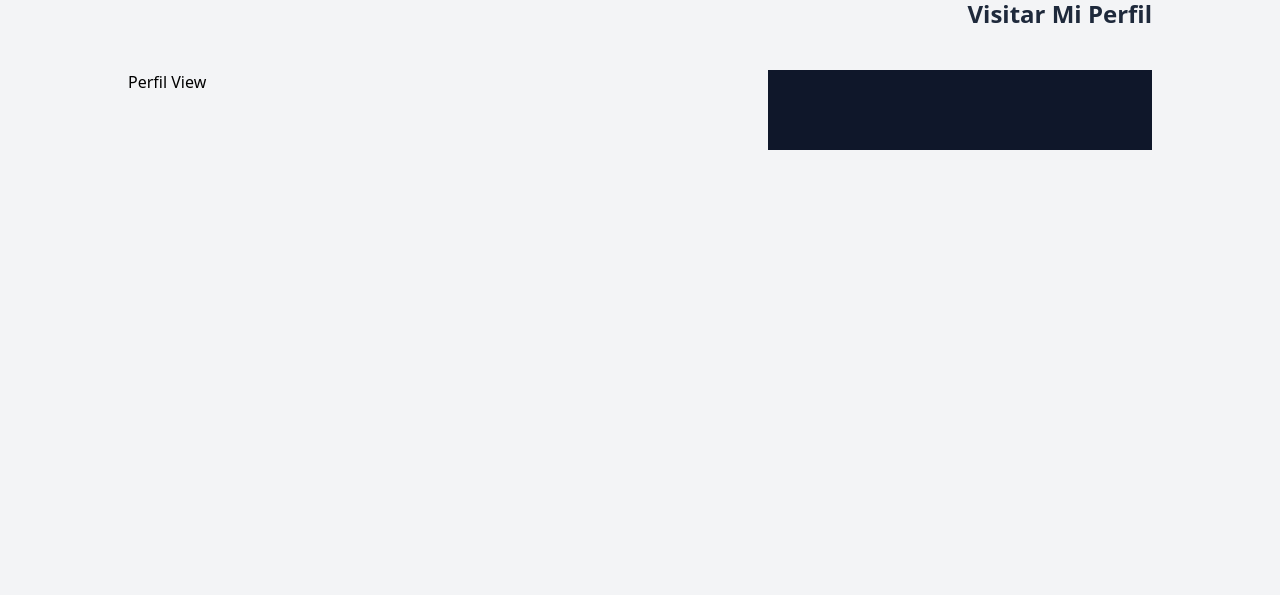
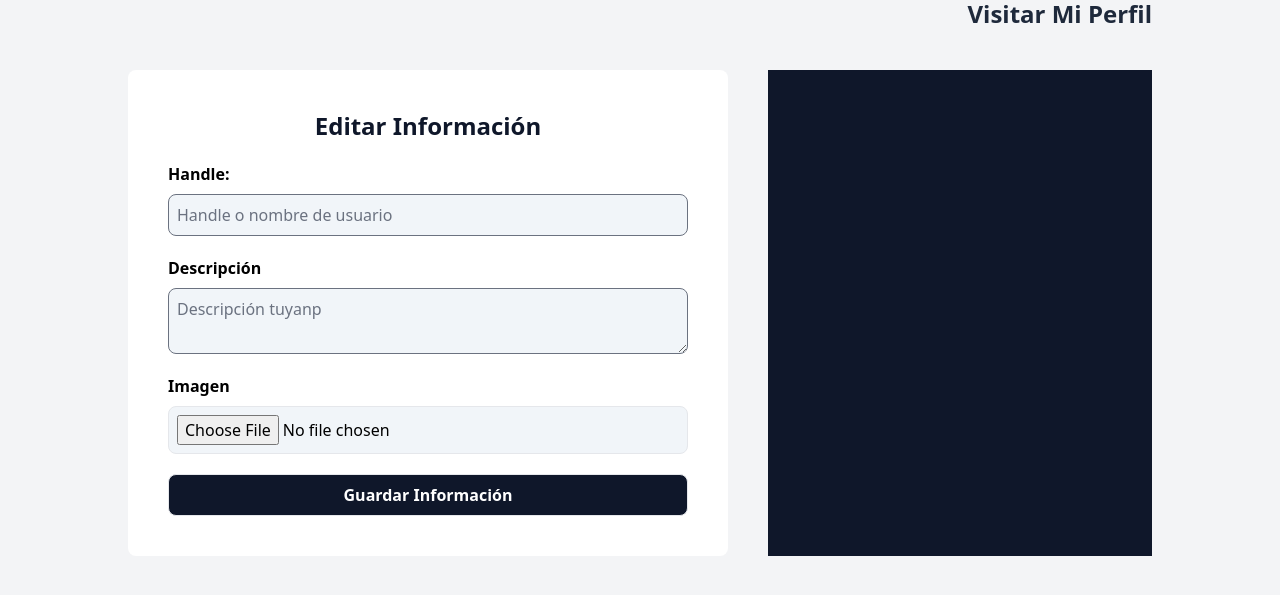
Before and after one commit to AlanAltamiranoH1504/DevTree_Express_Mongo_FrontEnd, a React (Vite) app: page /administracion/perfil in a window 1280 px wide. Shown: the part 239-834 px from the top of the page. Built offline with nearby package versions, Linux system fonts and the light colour scheme; no server answers.

Commit message:
feat: add React Query hook useQuery for in-session user lookup - add ts file for backend API request functions - add useQuery for user search request in session - add ReactQuery global configuration in application - add profile edit view

```diff
--- a/package.json
+++ b/package.json
@@ -11,6 +11,8 @@
   },
   "dependencies": {
     "@heroicons/react": "^2.2.0",
+    "@tanstack/react-query": "^5.80.7",
+    "@tanstack/react-query-devtools": "^5.80.7",
     "axios": "^1.10.0",
     "react": "^19.1.0",
     "react-dom": "^19.1.0",
--- /dev/null
+++ b/src/api/DevTreeAPI.ts
@@ -0,0 +1,14 @@
+import {clienteAxios} from "../axios/ClienteAxios";
+
+export async function getUsuarioEnSesion() {
+    try {
+        const {data} = await clienteAxios.get("/admin", {
+            headers: {
+                "Authorization": "Bearer " + localStorage.getItem("AUTH_JWT")
+            }
+        });
+        return data;
+    }catch (e) {
+        console.log("Error getUsuarioEnSesion: " + e);
+    }
+}
--- a/src/layouts/AppLayout.tsx
+++ b/src/layouts/AppLayout.tsx
@@ -1,8 +1,18 @@
 import {Fragment} from "react";
 import {Link, Outlet} from "react-router-dom";
+import {useQuery} from "@tanstack/react-query";
 import NavigationTabs from "../components/NavigationTabs";
+import {getUsuarioEnSesion} from "../api/DevTreeAPI";
 
 const AppLayout = () => {
+
+    const {data, isLoading, error} = useQuery({
+        queryKey: ["usuarioInSession"],
+        queryFn: getUsuarioEnSesion,
+        refetchOnWindowFocus: false
+    });
+
+    console.log(data);
     return (
         <Fragment>
             <header className="bg-slate-900 py-5">
--- a/src/main.tsx
+++ b/src/main.tsx
@@ -3,10 +3,17 @@ import {createRoot} from 'react-dom/client'
 import './index.css'
 import Router from "./router";
 import {ToastContainer} from "react-toastify";
+import {QueryClient, QueryClientProvider} from "@tanstack/react-query";
+import {ReactQueryDevtools} from "@tanstack/react-query-devtools";
 
+
+const queryClient = new QueryClient();
 createRoot(document.getElementById('root')!).render(
     <StrictMode>
-        <Router/>
-        <ToastContainer/>
+        <QueryClientProvider client={queryClient}>
+            <Router/>
+            <ReactQueryDevtools/>
+            <ToastContainer/>
+        </QueryClientProvider>
     </StrictMode>,
 )
--- a/src/views/PerfilView.tsx
+++ b/src/views/PerfilView.tsx
@@ -1,8 +1,30 @@
-import {Fragment} from "react";
-
 const PerfilView = () => {
     return (
-        <Fragment>Perfil View</Fragment>
+        <form className="bg-white p-10 rounded-lg space-y-5">
+            <legend className="text-2xl font-semibold text-slate-900 text-center">Editar Información</legend>
+            <div className="grid grid-cols-1 gap-2">
+                <label className="font-semibold" htmlFor="handle">Handle:</label>
+                <input type="text" name="handle" id="handle" className=" bg-slate-100 rounded-lg p-2" placeholder="Handle o nombre de usuario"/>
+            </div>
+            <div className="grid grid-cols-1 gap-2">
+                <label htmlFor="descripcion" className="font-semibold">Descripción</label>
+                <textarea name="descripcion" id="descripcion" placeholder="Descripción tuyanp" className="border rounded-lg bg-slate-100 p-2"/>
+            </div>
+            <div className="grid grid-cols-1 gap-2">
+                <label htmlFor="imagen" className="font-semibold">Imagen</label>
+                <input
+                    type="file"
+                    name="imagen"
+                    id="imagen"
+                    className="border rounded-lg bg-slate-100 p-2"
+                    accept="image/*"
+                    onChange={() => {
+                        console.log("Imagen cargada")
+                    }}
+                />
+            </div>
+            <input  type={"submit"} value={"Guardar Información"} className="p-2 border rounded-lg bg-slate-900 text-white w-full font-semibold"/>
+        </form>
     );
 }
 export default PerfilView;
```
Also changed, not shown: 1 other file (tests, documents, lock files or other folders).
